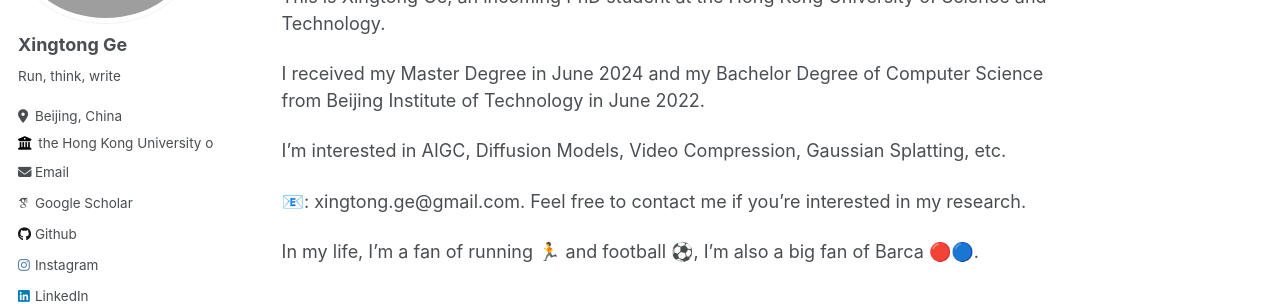
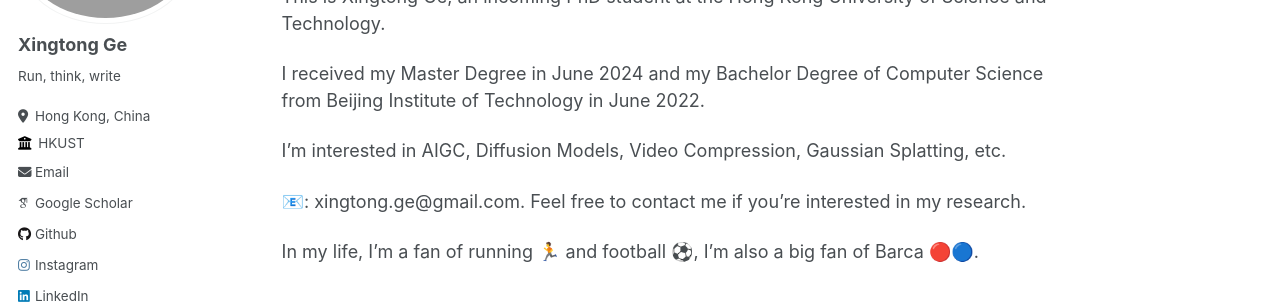
Before and after one commit to XingtongGe/xingtongge.github.io, a Jekyll site: the page built from _pages/about.md, in a window 1280 px wide. Shown: the part 216-520 px from the top of the page. Built offline with Jekyll 4.4.1, drawn with Linux system fonts in a browser that asks for light colours; some web fonts are replaced.

Commit message:
Update _config.yml

```diff
--- a/_config.yml
+++ b/_config.yml
@@ -25,8 +25,8 @@ author:
   name             : "Xingtong Ge"
   pronouns         : # example: "she/her"
   bio              : "Run, think, write"
-  location         : "Beijing, China"
-  employer         : "the Hong Kong University of Science and Technology"
+  location         : "Hong Kong, China"
+  employer         : "HKUST"
   uri              : # URL
   email            : "xingtong.ge@gmail.com"
 
```
